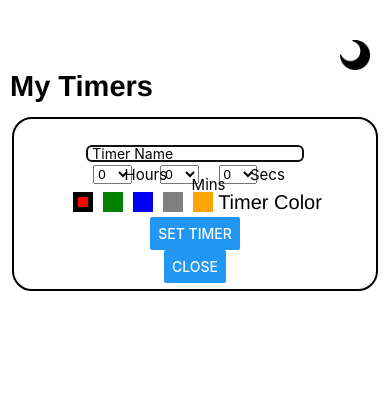
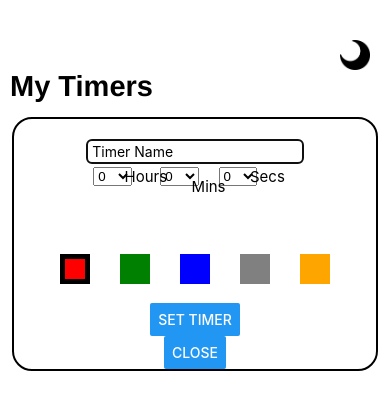
Before and after one commit to hadar-g/TimeBox, a React Native app: screen / in a window 390 px wide. Both pictures are taken after a click on the element 188 px from the left and 154 px from the top of the page. Shown: the top 410 px of the page. Built offline with nearby package versions, Linux system fonts and the light colour scheme.

Commit message:
working on idea with modal for color hues, about to delete it and start again comitting just to be safe

```diff
--- a/components/FlatTimer.js
+++ b/components/FlatTimer.js
@@ -27,7 +27,7 @@ useEffect(() => {
         setTimerBackgroundColor(`rgba(255, 0, 0, ${opacityVal})`);
       break;
     case 'green':
-        setTimerBackgroundColor(`rgba(0,255,0, ${opacityVal})`);
+        setTimerBackgroundColor(`rgba(0,200,0, ${opacityVal})`);
       break;
     case 'blue':
         setTimerBackgroundColor(`rgba(0, 0, 255, ${opacityVal})`);
--- a/components/TimerInput.js
+++ b/components/TimerInput.js
@@ -4,6 +4,7 @@ import { useState, React} from 'react';
 import {Picker} from '@react-native-picker/picker';
 import 'react-native-get-random-values';
 import { v4 as uuidv4 } from 'uuid';
+import { GestureHandlerRootView, TapGestureHandler } from 'react-native-gesture-handler';
 
 const TimerInput = (props) => {
     const[secondsInput, setSecondsInput] = useState('0')
@@ -12,6 +13,7 @@ const TimerInput = (props) => {
     const[timerNameInput, setTimerNameInput] = useState('')
     const[modalVisible, setModalVisible] = useState(false)
     const[colorChosen, setColorChosen] = useState('red')
+    const[secondaryColorModalVisible, setSecondaryColorModalVisible] = useState(false)
 
     const addTimerPlusSymbolWidth = 5
     const addTimerPlusSymbolHeight = 40
@@ -115,10 +117,25 @@ const TimerInput = (props) => {
             </Picker>
             <Text style = {styles.labels}>Secs</Text>
         </View>
+        <Modal
+            visible = {secondaryColorModalVisible}
+            transparent = {true}>
+                <View style = {styles.secondaryColorModal}>
+                </View>
+        </Modal>
+        <GestureHandlerRootView>
         <View style = {styles.colorPicker}>
+        <TapGestureHandler
+             numberOfTaps={2}
+            onActivated={() => (
+                setSecondaryColorModalVisible(true)
+               // console.log("double tapped")
+            )}>
             <Pressable
                 style = {(colorChosen == 'red') ? {...styles.colorPickBox, backgroundColor: 'red', borderWidth: 5} : {...styles.colorPickBox, backgroundColor: 'red'} }
                 onPress={()=>{setColorChosen('red')}} />
+        </TapGestureHandler>
+
             <Pressable
                 style = {(colorChosen == 'green') ? {...styles.colorPickBox, backgroundColor: 'green', borderWidth: 5} : {...styles.colorPickBox, backgroundColor: 'green'}}
                 onPress={()=>{setColorChosen('green')}} />
@@ -131,9 +148,8 @@ const TimerInput = (props) => {
             <Pressable
                 style = {(colorChosen == 'orange') ? {...styles.colorPickBox, backgroundColor: 'orange', borderWidth: 5} : {...styles.colorPickBox, backgroundColor: 'orange'}}
                 onPress={()=>{setColorChosen('orange')}}/>
-
-            <Text style = {styles.timerColorText}>Timer Color</Text>
         </View>
+        </GestureHandlerRootView>
            <Button title = "set timer" onPress={()=>onTimerSubmit()}/>
            <Button title = "Close" onPress ={() => setModalVisible(false)}/>
         </View>
@@ -173,20 +189,15 @@ const styles = StyleSheet.create({
     },
     colorPicker: {
        // backgroundColor: 'red',
+       marginTop: 50,
         flexDirection: 'row',
         alignItems: 'center'
     },
     colorPickBox: {
-        width: 20,
-        height: 20,
-        margin: 5,
+        width: 30,
+        height: 30,
+        margin: 15,
 
-    },
-    timerColorText: {
-        fontSize: 20,
-        justifyContent: 'center',
-        alignItems: 'center',
-        fontFamily: 'Helvetica'
     },
     labels: {
         fontSize: 15,
@@ -198,6 +209,13 @@ const styles = StyleSheet.create({
         alignItems: 'flex-end',
         paddingBottom: 30,
         marginBottom: 20
+    },
+    secondaryColorModal: {
+        height: 50,
+        width: 200,
+        marginTop: '110%',
+        marginLeft: '20%',
+     //   backgroundColor: {colorChosen}
     }
 });
 
```
